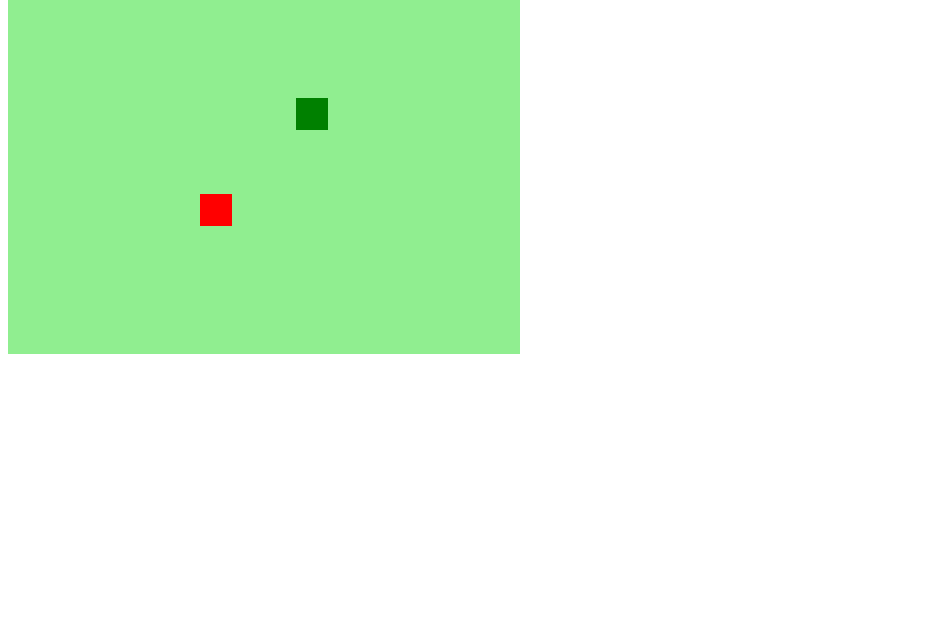
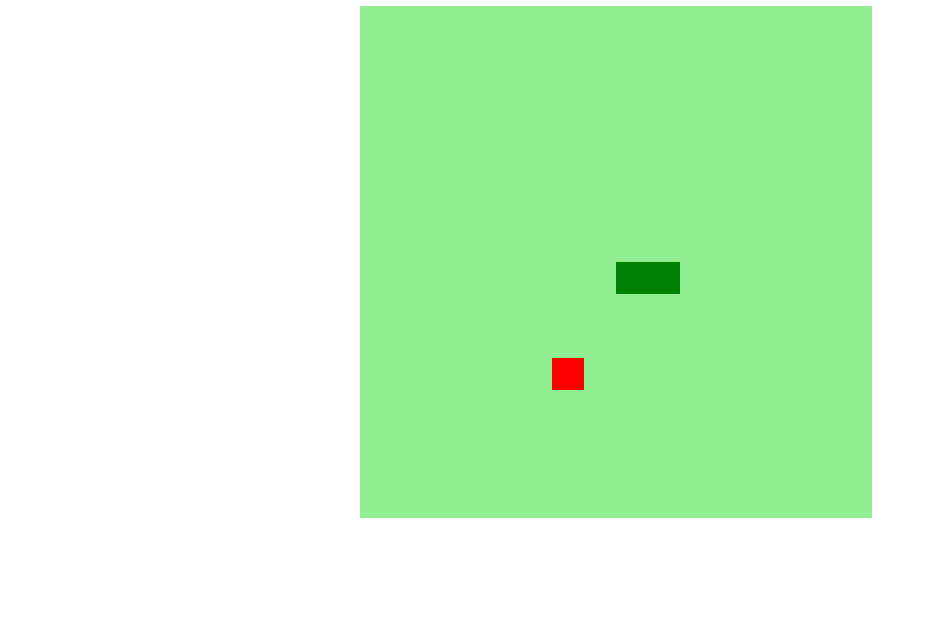
Before and after one commit to matheusjk/joguinho_cobrinha_js, a plain HTML site: page index.html in a window 1280 px wide. Shown: the part 166-800 px from the top of the page, without its empty margins (0-927 px from the left). Drawn offline with Linux system fonts and the light colour scheme.

Commit message:
game over cobrinha | alert JS

```diff
--- a/index.html
+++ b/index.html
@@ -12,6 +12,7 @@
 
 </head>
 <body>
+    <h1> Snake Game </h1>
     <canvas id="snake" width="512" height="512"></canvas>
 
 
--- a/script.js
+++ b/script.js
@@ -20,10 +20,8 @@ function criarBG() {
 }
 
 
-
-
 function criarCobrinha() {
-    for(let i = 0; i < snake.length; i++){
+    for(i = 0; i < snake.length; i++){
         context.fillStyle = "green"
         context.fillRect(snake[i].x, snake[i].y, box, box)
     }
@@ -54,6 +52,13 @@ function iniciarJogo() {
     if(snake[0].y > 15 * box && direcao == "down") snake[0].y = 0
     if(snake[0].y < 0 && direcao == "up") snake[0].y = 16 * box
 
+    for(i = 1; i < snake.length; i++) {
+        if(snake[0].x == snake[i].x && snake[0].y == snake[i].y){
+            clearInterval(jogo)
+            alert("Game Over")
+        }
+    }
+
     criarBG()
     criarCobrinha()
     desenhaComida()
@@ -74,7 +79,7 @@ function iniciarJogo() {
        food.y = Math.floor(Math.random() * 15 + 1) * box
     }
 
-    snake.pop()
+    // snake.pop()
 
     let novaCabeca = {
         x: snakeX,
--- a/style.css
+++ b/style.css
@@ -0,0 +1,9 @@
+body {
+    height: 95vh; /* viewport */
+    width: 95%;
+    display: flex;
+    justify-content: center;
+    align-items: center;
+    flex-direction: column;
+    color: rgb(124, 252, 124);
+}
```
